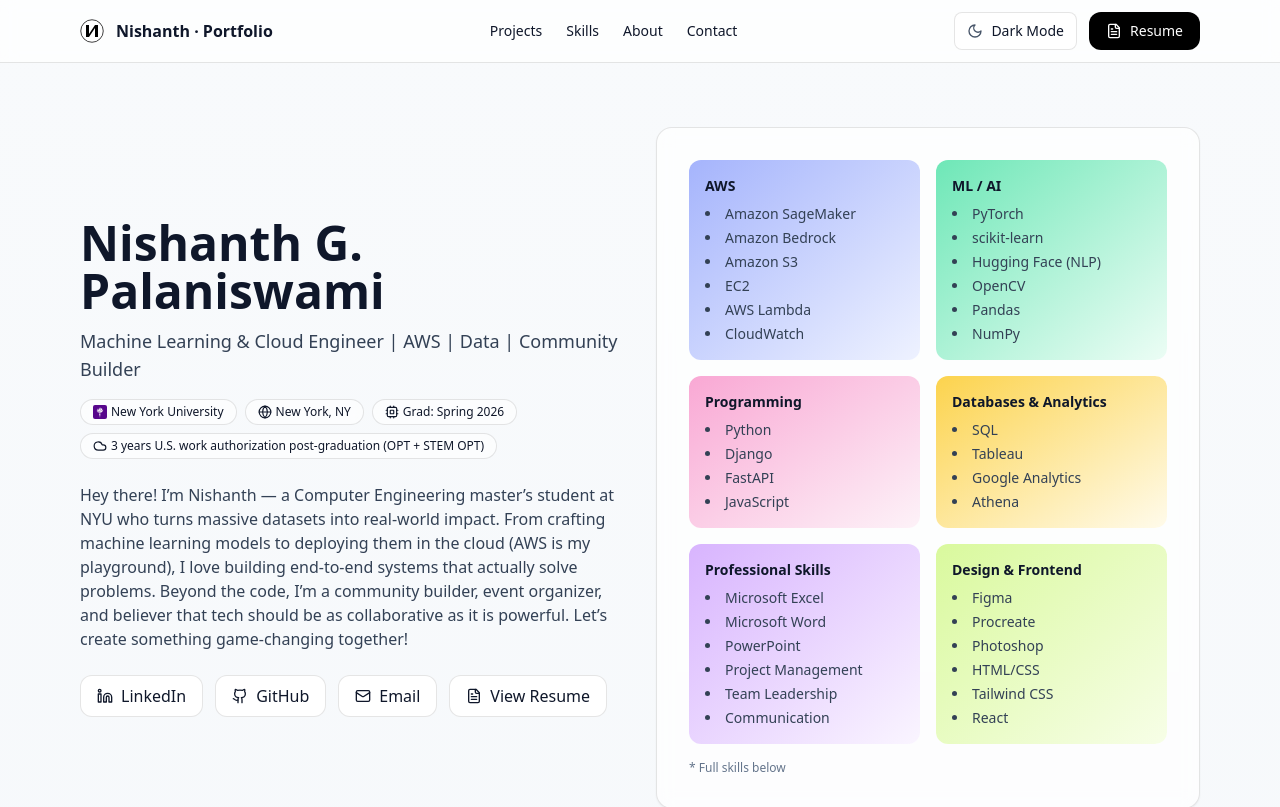
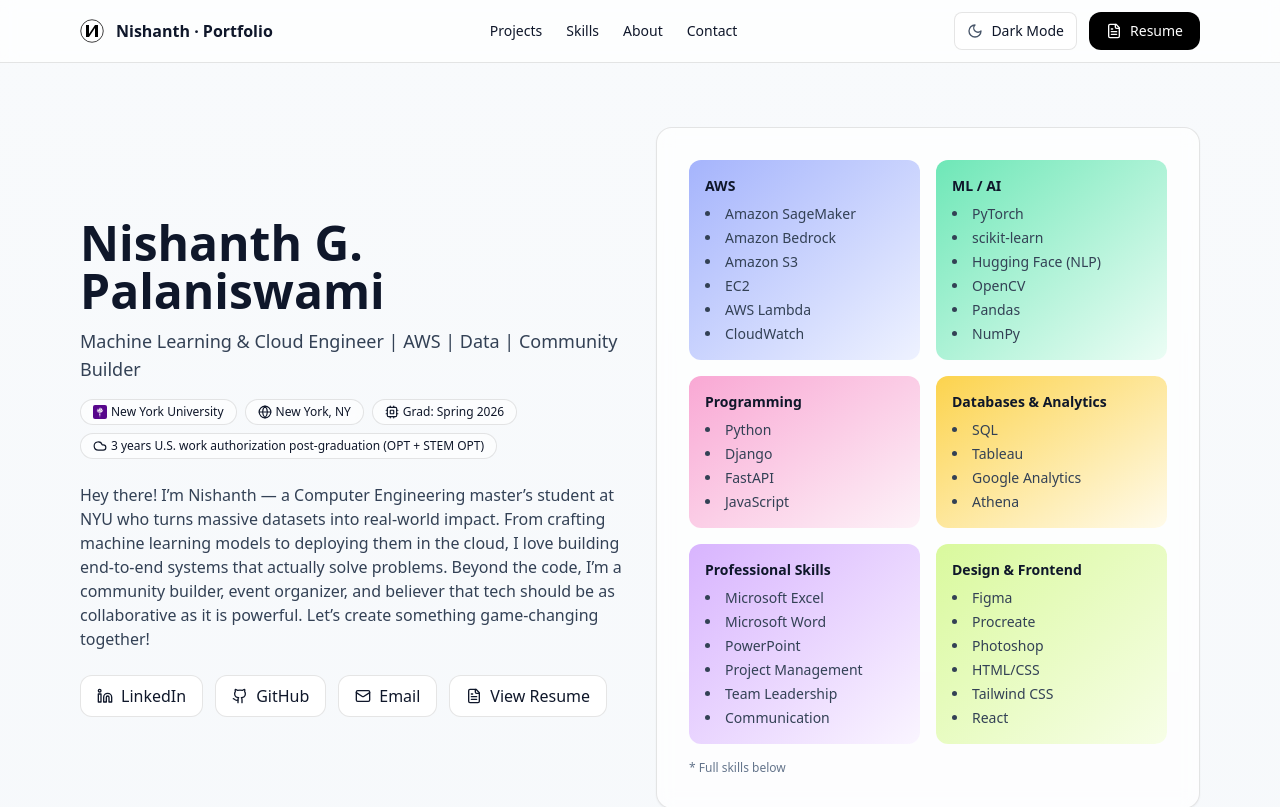
Before and after one commit to Nishanth-G-Palaniswami/Nishanth-G-Palaniswami-Portfolio, a React (Vite) app: page / in a window 1280 px wide. Shown: the top 807 px of the page. Built offline with nearby package versions, Linux system fonts and the light colour scheme.

Commit message:
Update summary in App.jsx
Removed 'AWS is my playground' from summary.

```diff
--- a/src/App.jsx
+++ b/src/App.jsx
@@ -40,7 +40,7 @@
   graduation: "Spring 2026",
   workAuth: "3 years U.S. work authorization post‑graduation (OPT + STEM OPT)",
   summary:
-    "Hey there! I’m Nishanth — a Computer Engineering master’s student at NYU who turns massive datasets into real-world impact. From crafting machine learning models to deploying them in the cloud (AWS is my playground), I love building end-to-end systems that actually solve problems. Beyond the code, I’m a community builder, event organizer, and believer that tech should be as collaborative as it is powerful. Let’s create something game-changing together!",
+    "Hey there! I’m Nishanth — a Computer Engineering master’s student at NYU who turns massive datasets into real-world impact. From crafting machine learning models to deploying them in the cloud, I love building end-to-end systems that actually solve problems. Beyond the code, I’m a community builder, event organizer, and believer that tech should be as collaborative as it is powerful. Let’s create something game-changing together!",
 };
 
 const LINKS = {
```
